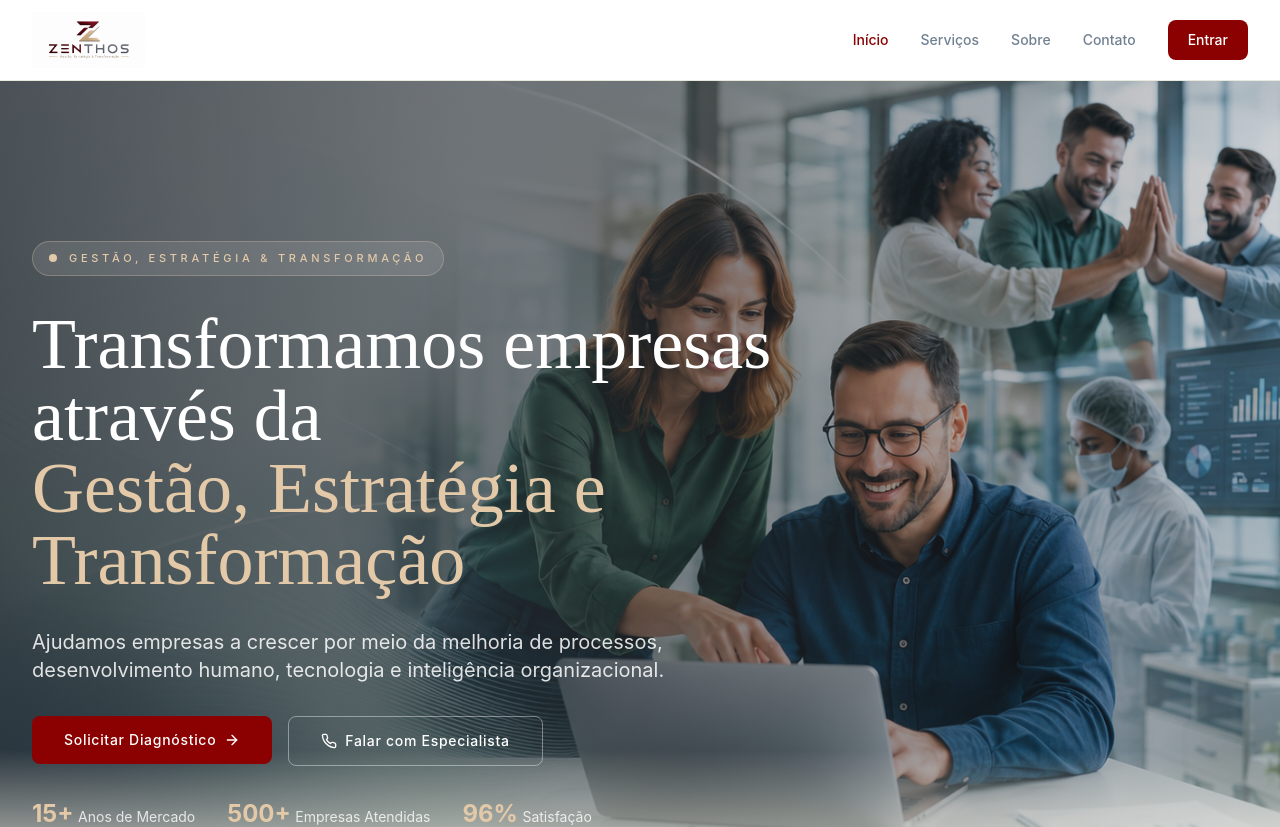
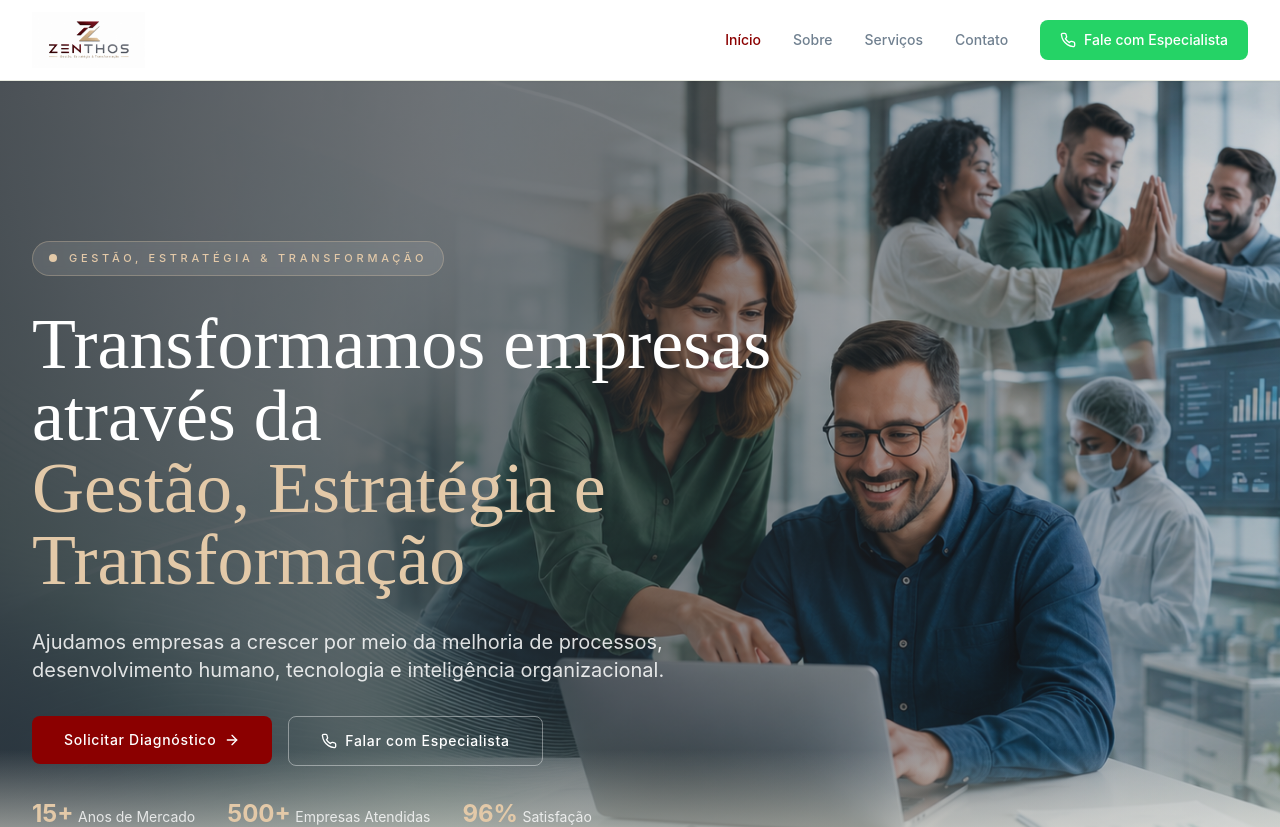
Before and after one commit to trivoroficial/consult_recruit, a Next.js app: page / in a window 1280 px wide. Shown: the top 827 px of the page. Built offline with nearby package versions, Linux system fonts and the light colour scheme.

Commit message:
Update Header.tsx

```diff
--- a/src/components/layout/Header.tsx
+++ b/src/components/layout/Header.tsx
@@ -2,39 +2,43 @@
 
 import Link from 'next/link'
 import { usePathname } from 'next/navigation'
-import { Menu, X } from 'lucide-react'
+import { Menu, X, Phone } from 'lucide-react'
 import { useState } from 'react'
 
 export function Header() {
   const pathname = usePathname()
   const [mobileMenuOpen, setMobileMenuOpen] = useState(false)
 
-  // SÓ NÃO MOSTRAR EM DASHBOARDS E AUTH
-  const isHidden = pathname?.startsWith('/admin') ||
-                   pathname?.startsWith('/empresa') ||
-                   pathname?.startsWith('/candidato') ||
-                   pathname?.startsWith('/login') ||
-                   pathname?.startsWith('/cadastro')
+  const isDashboard = pathname?.startsWith('/admin') ||
+                      pathname?.startsWith('/empresa') ||
+                      pathname?.startsWith('/candidato') ||
+                      pathname?.startsWith('/login') ||
+                      pathname?.startsWith('/cadastro')
 
-  if (isHidden) {
+  if (isDashboard) {
     return null
   }
 
   const navItems = [
     { label: 'Início', href: '/' },
+    { label: 'Sobre', href: '/sobre' },
     { label: 'Serviços', href: '/servicos' },
-    { label: 'Sobre', href: '/sobre' },
     { label: 'Contato', href: '/contato' },
   ]
 
+  const whatsappNumber = "5534991850735"
+  const whatsappUrl = `https://wa.me/${whatsappNumber}?text=${encodeURIComponent("Olá! Gostaria de falar com um especialista da ZENTHOS.")}`
+
   return (
-    <header className="bg-white border-b border-[#E8EAE0] sticky top-0 z-50">
+    <header className="bg-white border-b border-[#E8EAE0] sticky top-0 z-50 shadow-sm">
       <div className="max-w-7xl mx-auto px-4 sm:px-6 lg:px-8">
         <div className="flex items-center justify-between h-20">
+          {/* LOGO */}
           <Link href="/" className="flex items-center">
             <img src="/logo.png" alt="ZENTHOS" className="h-[1.5cm] w-auto object-contain" />
           </Link>
 
+          {/* NAV DESKTOP */}
           <nav className="hidden md:flex items-center gap-8">
             {navItems.map((item) => (
               <Link
@@ -49,22 +53,27 @@ export function Header() {
                 {item.label}
               </Link>
             ))}
-            <Link
-              href="/login"
-              className="px-5 py-2.5 bg-[#8B0000] text-white rounded-lg hover:bg-[#700000] transition text-sm font-medium"
+            <a
+              href={whatsappUrl}
+              target="_blank"
+              rel="noopener noreferrer"
+              className="px-5 py-2.5 bg-[#25D366] text-white rounded-lg hover:bg-[#1DA851] transition text-sm font-medium flex items-center gap-2"
             >
-              Entrar
-            </Link>
+              <Phone className="h-4 w-4" />
+              Fale com Especialista
+            </a>
           </nav>
 
+          {/* BOTÃO MOBILE */}
           <button
             onClick={() => setMobileMenuOpen(!mobileMenuOpen)}
             className="md:hidden p-2 hover:bg-[#F8F4E6] rounded-lg transition"
           >
-            {mobileMenuOpen ? <X className="h-6 w-6" /> : <Menu className="h-6 w-6" />}
+            {mobileMenuOpen ? <X className="h-6 w-6 text-[#2D343A]" /> : <Menu className="h-6 w-6 text-[#2D343A]" />}
           </button>
         </div>
 
+        {/* NAV MOBILE */}
         {mobileMenuOpen && (
           <div className="md:hidden py-4 border-t border-[#E8EAE0]">
             <div className="flex flex-col gap-3">
@@ -82,13 +91,15 @@ export function Header() {
                   {item.label}
                 </Link>
               ))}
-              <Link
-                href="/login"
-                onClick={() => setMobileMenuOpen(false)}
-                className="px-5 py-2.5 bg-[#8B0000] text-white rounded-lg hover:bg-[#700000] transition text-sm font-medium text-center"
+              <a
+                href={whatsappUrl}
+                target="_blank"
+                rel="noopener noreferrer"
+                className="px-5 py-2.5 bg-[#25D366] text-white rounded-lg hover:bg-[#1DA851] transition text-sm font-medium text-center flex items-center justify-center gap-2"
               >
-                Entrar
-              </Link>
+                <Phone className="h-4 w-4" />
+                Fale com Especialista
+              </a>
             </div>
           </div>
         )}
```
